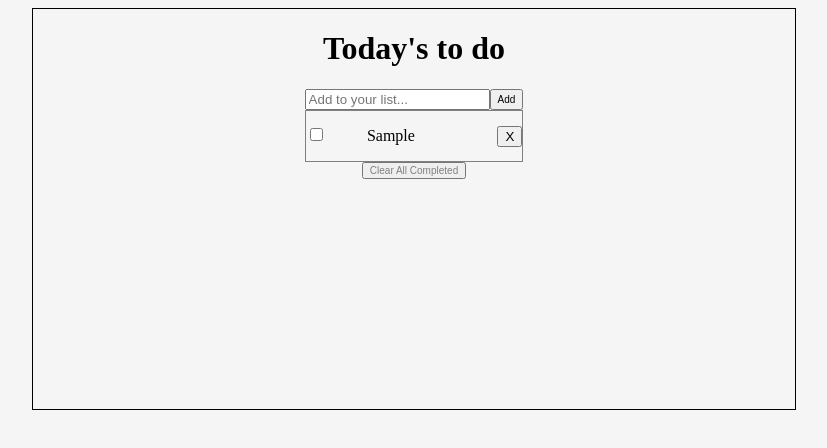
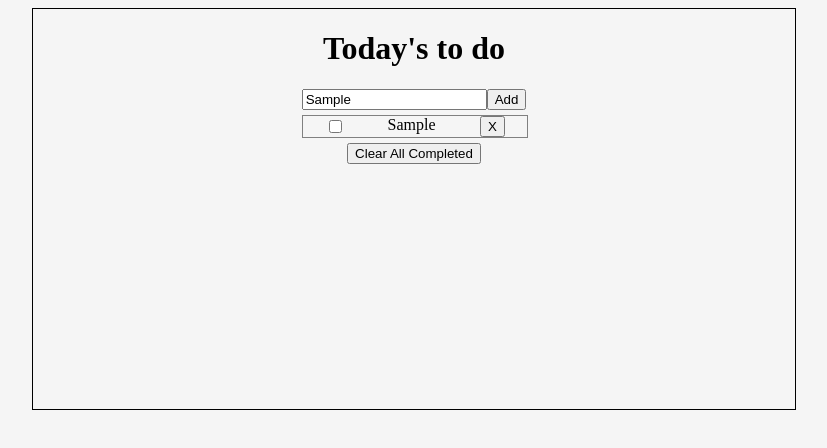
Before and after one commit to sjdev2212/Todo-list, a website built with webpack: page src/index.html in a window 1280 px wide. Both pictures are taken after typing "Sample" into the empty fields and a click on the button "Add". Shown: the whole page, without its empty margins (226-1053 px from the left). Built offline with nearby package versions, Linux system fonts and the light colour scheme.

Commit message:
Refactor the whole project to make a simple structure

```diff
--- a/package.json
+++ b/package.json
@@ -5,9 +5,9 @@
   "private": true,
   "scripts": {
     "test": "echo \"Error: no test specified\" && exit 1",
-    "build": "webpack ",
-    "start": "webpack serve --open",
-    "watch": "webpack --watch"
+    "build": "webpack",
+    "watch": "webpack --watch",
+    "start": "webpack serve --open"
   },
   "repository": {
     "type": "git",
--- a/src/index.html
+++ b/src/index.html
@@ -10,11 +10,16 @@
   <body>
     <main>
       <h1>Today's to do</h1>
-      <section id="todos" class="main-todos"></section>
+      <section id="todos" class="main-todos">
+        <div id="add" class="add"></div>
+        <ul class="list-todos">
+
+        </ul>
+      </section>
       <button id="completed" class="completed">Clear All Completed</button>
 
-      <div id="divo"></div>
+
     </main>
-    <script src="src/index.js"></script>
+    <script src="./src/index.js"></script>
   </body>
 </html>
--- a/src/index.js
+++ b/src/index.js
@@ -1,101 +1,32 @@
 import './style.css';
 
-const section = document.getElementById('todos');
+const div = document.getElementById('add');
+const ulTodos = document.querySelector('.list-todos');
 const input = document.createElement('input');
-const button = document.createElement('button');
-const inpButton = document.createElement('div');
-inpButton.classList = 'add-input';
-button.innerText = 'Add';
-input.classList = 'input';
-input.id = 'input';
-input.placeholder = 'Add to your list...';
+input.type = 'text';
+input.placeholder = 'Add to do...';
+const addButton = document.createElement('button');
+addButton.innerText = 'Add';
+div.append(input, addButton);
 
-inpButton.append(input, button);
-
-button.classList = 'add-btn';
-section.append(inpButton);
-
-class Todo {
-  constructor(description, completed, index) {
-    this.description = description;
-    this.completed = completed;
-    this.index = index;
-  }
-
-  static getTodos() {
-    let toDos;
-    if (localStorage.getItem('todos') === null) {
-      toDos = [];
-    } else {
-      toDos = JSON.parse(localStorage.getItem('todos'));
-    }
-    return toDos;
-  }
-
-  static addItem(item) {
-    const items = Todo.getTodos();
-    items.push(item);
-    localStorage.setItem('todos', JSON.stringify(items));
-  }
-
-  static addInput(input) {
-    const div = document.createElement('div');
-    div.classList = 'added-items';
-
-    div.innerHTML = `
-                <input type="checkbox">
-                <p id="p.item">${input.description}</p>
-
-                <p id="p.item3"></p>
-                <button id="btn" class"btn">X</button>
-
-                `;
-    section.appendChild(div);
-  }
-
-  static reset() {
-    document.getElementById('input').value = '';
-  }
-
-  static showTodos() {
-    const items = Todo.getTodos();
-    items.forEach((x) => {
-      Todo.addInput(x);
-    });
-  }
-
-  static removeItems(x) {
-    const items = Todo.getTodos();
-    const itemsFiltered = [];
-    for (let i = 0; i < items.length; i += 1) {
-      if (items[i].index !== x) {
-        itemsFiltered.push(items[i]);
-      }
-    }
-
-    localStorage.setItem('todos', JSON.stringify(itemsFiltered));
-  }
-}
-
-document.addEventListener('DOMContentLoaded', Todo.showTodos());
-
-button.addEventListener('click', () => {
-  const inputAdded = document.getElementById('input').value;
-  const comp = false;
-  const newItem = new Todo(inputAdded, comp);
-
-  Todo.addInput(newItem);
-
-  Todo.reset();
-  Todo.addItem(newItem);
-});
-const deleteBtn = document.querySelectorAll('#btn');
-deleteBtn.forEach((x) => {
-  x.addEventListener('click', (e) => {
-    const aux = e.target.parentElement;
-
-    // eslint-disable-next-line no-restricted-globals
-    aux.remove(parent);
-    Todo.removeItems();
+const allTodos = [];
+addButton.addEventListener('click', () => {
+  ulTodos.innerHTML += `
+  <div class="items">
+  <input type="checkbox">
+  <li class="text">${input.value}</li>
+  <button class="delete-button">X</button>
+  </div>
+  `;
+  allTodos.push({
+    description: input.value,
+    complete: false,
+    index: allTodos.length + 1,
   });
 });
+
+ulTodos.addEventListener('click', (e) => {
+  if (e.target.classList.contains('delete-button')) {
+    e.target.parentElement.remove();
+  }
+});
--- a/src/style.css
+++ b/src/style.css
@@ -11,30 +11,23 @@ main {
   height: 400px;
 }
 
-.main.todos {
-  display: flex;
-  flex-direction: column;
-  border: 1px solid gray;
+.list-todos {
+  margin: 5px 0;
+  padding: 0;
 }
 
-.added-items {
+.items {
   display: flex;
-  justify-content: space-between;
-  align-items: baseline;
+  justify-content: space-evenly;
   border: 1px solid gray;
-  height: auto;
+  list-style: none;
+  width: 100%;
+  margin: 5px 0;
+  padding: 0;
 }
 
-.completed {
-  color: gray;
-  font-size: 10px;
+.text {
+  padding: 0 40px;
+  width: 30px;
+  margin-left: -20px;
 }
-
-.add-btn {
-  font-size: 10px;
-}
-
-.add-input {
-  display: flex;
-  justify-items: baseline;
-}
```
Also changed, not shown: dist/index.html, dist/main.js.
